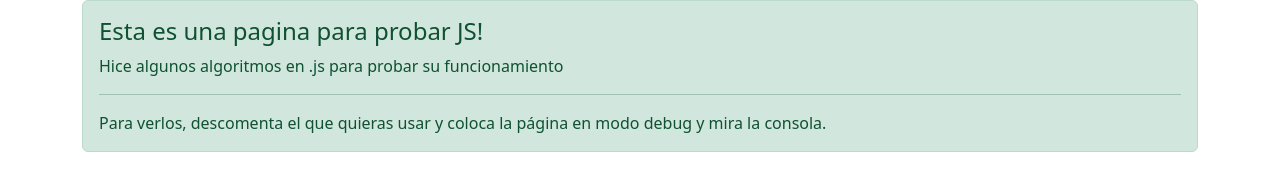
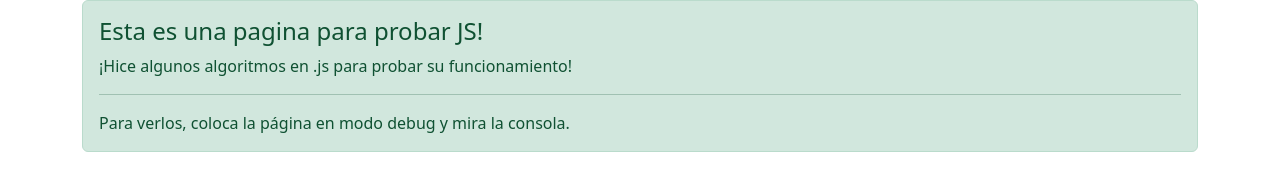
Before and after one commit to platinum-place/algorithms_js, a plain HTML site: page index.html in a window 1280 px wide. Drawn offline with nearby package versions, Linux system fonts and the light colour scheme.

Commit message:
Update index.html

```diff
--- a/index.html
+++ b/index.html
@@ -15,11 +15,10 @@
     <div class="container">
       <div class="alert alert-success" role="alert">
         <h4 class="alert-heading">Esta es una pagina para probar JS!</h4>
-        <p>Hice algunos algoritmos en .js para probar su funcionamiento</p>
+        <p>¡Hice algunos algoritmos en .js para probar su funcionamiento!</p>
         <hr />
         <p class="mb-0">
-          Para verlos, descomenta el que quieras usar y coloca la página en modo
-          debug y mira la consola.
+          Para verlos, coloca la página en modo debug y mira la consola.
         </p>
       </div>
     </div>
```
